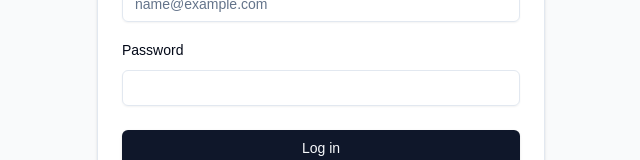
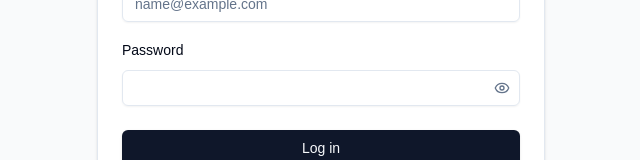
Before and after one commit to cddm-gh/raffles-dashboard, a Next.js app: page /login in a window 1280 px wide. Shown: the part 351-511 px from the top of the page, without its empty margins (319-959 px from the left). Built offline with nearby package versions, Linux system fonts and the light colour scheme.

Commit message:
password inputs

```diff
--- a/app/login/page.tsx
+++ b/app/login/page.tsx
@@ -4,6 +4,7 @@ import { Button } from "@/components/ui/button"
 import { Card, CardContent, CardDescription, CardFooter, CardHeader, CardTitle } from "@/components/ui/card"
 import { Input } from "@/components/ui/input"
 import { Label } from "@/components/ui/label"
+import { PasswordInput } from "@/components/ui/password-input"
 
 export default function LoginPage() {
     return (
@@ -27,10 +28,9 @@ export default function LoginPage() {
                 </div>
                 <div className="space-y-2">
                 <Label htmlFor="password">Password</Label>
-                <Input
+                <PasswordInput
                     id="password"
                     name="password"
-                    type="password"
                     required
                 />
                 </div>
--- /dev/null
+++ b/components/ui/password-input.tsx
@@ -0,0 +1,46 @@
+"use client"
+
+import * as React from "react"
+import { Eye, EyeOff } from "lucide-react"
+import { cn } from "@/lib/utils"
+import { Button } from "@/components/ui/button"
+import { Input } from "@/components/ui/input"
+
+export interface PasswordInputProps
+  extends React.InputHTMLAttributes<HTMLInputElement> {}
+
+const PasswordInput = React.forwardRef<HTMLInputElement, PasswordInputProps>(
+  ({ className, ...props }, ref) => {
+    const [showPassword, setShowPassword] = React.useState(false)
+
+    return (
+      <div className="relative">
+        <Input
+          type={showPassword ? "text" : "password"}
+          className={cn("pr-10", className)}
+          ref={ref}
+          {...props}
+        />
+        <Button
+          type="button"
+          variant="ghost"
+          size="icon"
+          className="absolute right-0 top-0 h-full px-3 py-2 hover:bg-transparent"
+          onClick={() => setShowPassword((prev) => !prev)}
+        >
+          {showPassword ? (
+            <EyeOff className="h-4 w-4 text-muted-foreground" />
+          ) : (
+            <Eye className="h-4 w-4 text-muted-foreground" />
+          )}
+          <span className="sr-only">
+            {showPassword ? "Hide password" : "Show password"}
+          </span>
+        </Button>
+      </div>
+    )
+  }
+)
+PasswordInput.displayName = "PasswordInput"
+
+export { PasswordInput }
--- a/package.json
+++ b/package.json
@@ -9,6 +9,7 @@
     "lint": "next lint"
   },
   "dependencies": {
+    "@radix-ui/react-avatar": "^1.1.2",
     "@radix-ui/react-dropdown-menu": "^2.1.5",
     "@radix-ui/react-label": "^2.1.1",
     "@radix-ui/react-slot": "^1.1.1",
```
Also changed, not shown: 1 other file (tests, documents, lock files or other folders).
